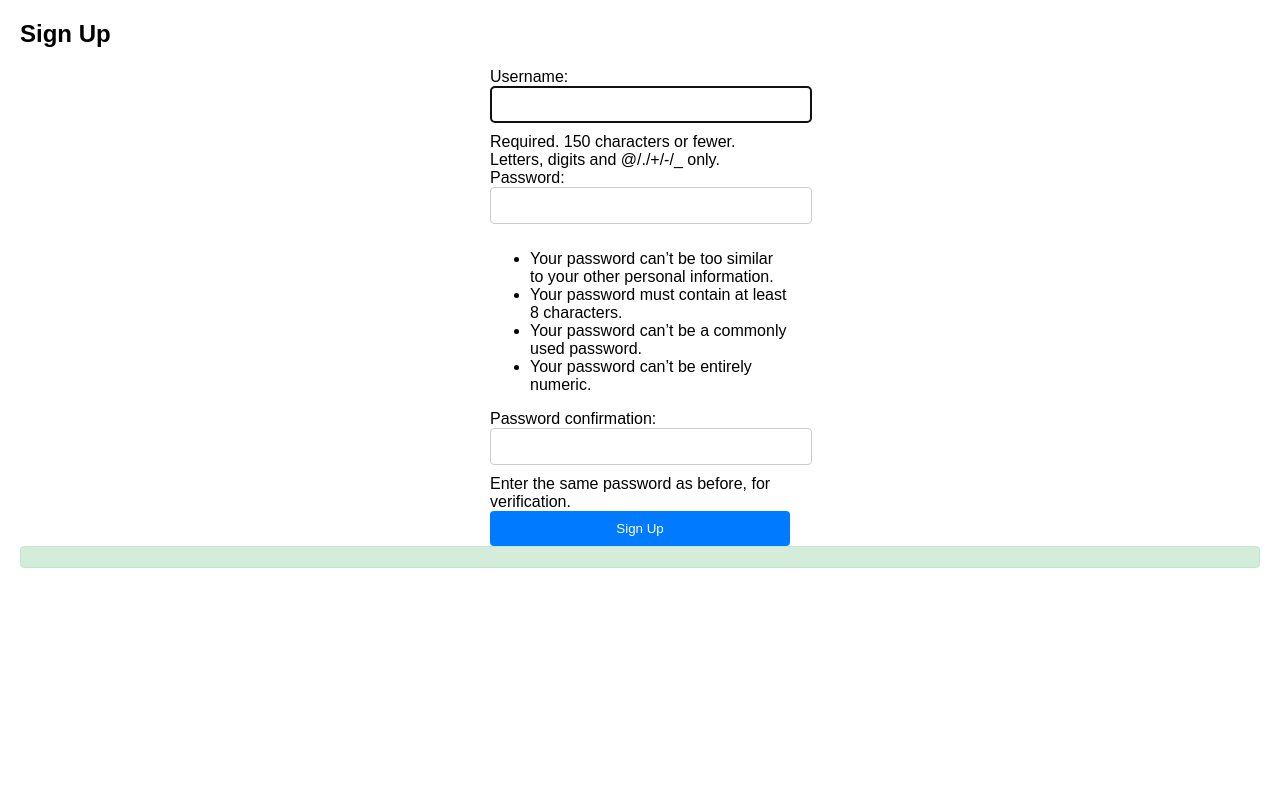
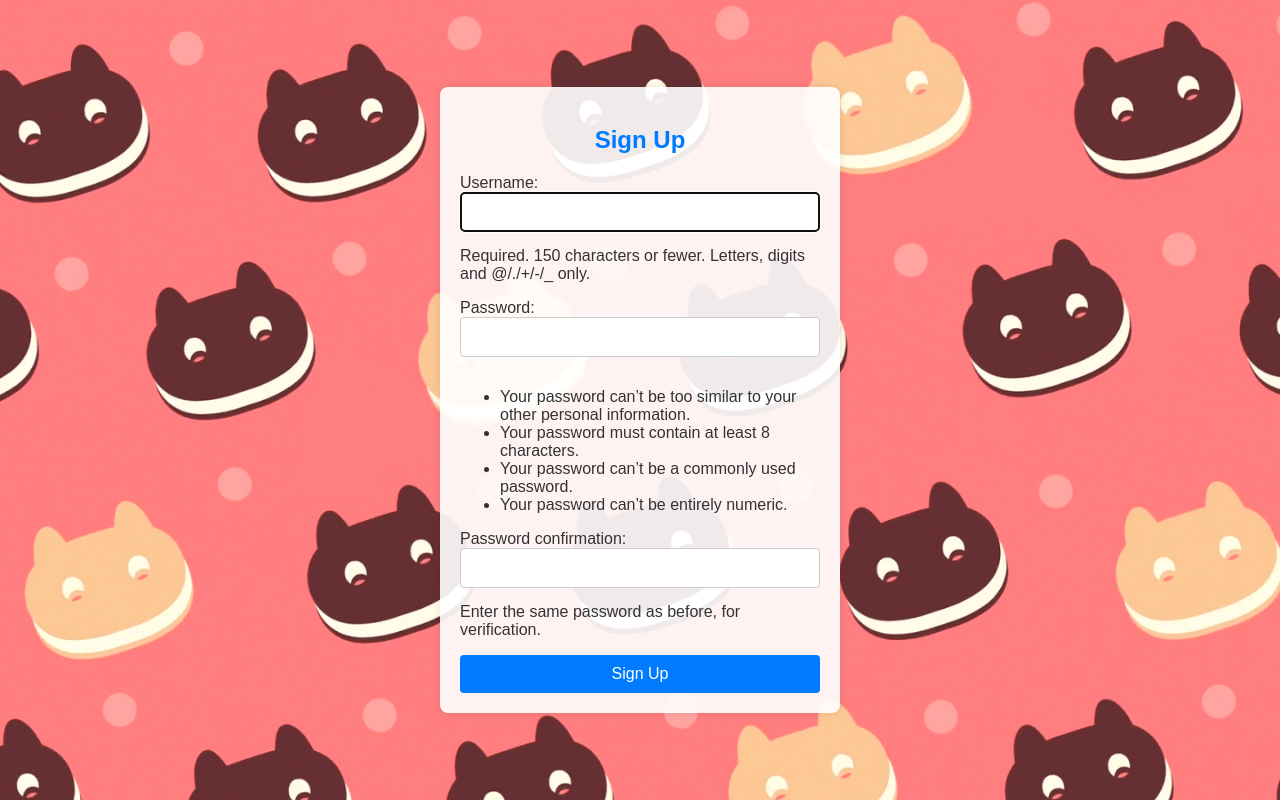
Before and after one commit to tarothanawat/ku-polls, a Django app: page /signup/ in a window 1280 px wide. Run offline with Django 5.2, Linux system fonts and the light colour scheme.

Commit message:
Update login and signup html, removed logged_out.html, create unittest to check that questions are ordered by publish date

```diff
--- a/polls/static/polls/style.css
+++ b/polls/static/polls/style.css
@@ -75,7 +75,7 @@ a.btn:active {
     margin-top: 10px;
     text-align: center;
     font-size: 16px;
-    background-color: #007bff;
+    background-color: #333;
     color: white;
     padding: 10px;
     border-radius: 5px;
--- a/polls/templates/polls/base.html
+++ b/polls/templates/polls/base.html
@@ -17,7 +17,10 @@
                 </form>
             </div>
         {% else %}
-            <p>Please <a href="{% url 'login' %}?next={{ request.path }}" class="btn">Login</a></p>
+            <div class="welcome-box">
+                <p>Please <a href="{% url 'login' %}?next={{ request.path }}" class="btn">Login</a></p>
+            </div>
+
         {% endif %}
     </header>
 
--- a/templates/registration/signup.html
+++ b/templates/registration/signup.html
@@ -1,28 +1,46 @@
 <!DOCTYPE html>
-<html>
+<html lang="en">
 <head>
+    <meta charset="UTF-8">
+    <meta name="viewport" content="width=device-width, initial-scale=1.0">
     <title>Sign Up</title>
+    {% load static %}
     <style>
         body {
             font-family: Arial, sans-serif;
-            margin: 20px;
-        }
-        table {
-            margin: auto;
-        }
-        td {
-            padding: 5px;
+            margin: 0;
+            padding: 0;
+            background: url('{% static "polls/images/background.png" %}') no-repeat center center fixed;
+            background-size: cover;
+            display: flex;
+            justify-content: center;
+            align-items: center;
+            height: 100vh;
+            color: #333;
         }
         .form-container {
-            width: 300px;
-            margin: auto;
+            background: rgba(255, 255, 255, 0.9);
+            border-radius: 8px;
+            box-shadow: 0 0 10px rgba(0, 0, 0, 0.1);
+            padding: 20px;
+            width: 100%;
+            max-width: 400px;
+            box-sizing: border-box;
         }
-        .form-container input[type="text"], .form-container input[type="password"], .form-container input[type="email"] {
-            width: 100%;
+        h2 {
+            text-align: center;
+            margin-bottom: 20px;
+            color: #007bff;
+        }
+        .form-container input[type="text"],
+        .form-container input[type="password"],
+        .form-container input[type="email"] {
+            width: calc(100% - 22px); /* Adjust width to account for padding and border */
             padding: 10px;
-            margin-bottom: 10px;
+            margin-bottom: 15px;
             border: 1px solid #ccc;
             border-radius: 4px;
+            font-size: 16px;
         }
         .form-container button {
             width: 100%;
@@ -32,6 +50,7 @@
             border: none;
             border-radius: 4px;
             cursor: pointer;
+            font-size: 16px;
         }
         .form-container button:hover {
             background-color: #0056b3;
@@ -39,6 +58,7 @@
         .errorlist {
             color: red;
             font-size: 0.875em;
+            margin-top: 10px;
         }
         .message {
             padding: 10px;
@@ -58,20 +78,29 @@
     </style>
 </head>
 <body>
+    <div class="form-container">
         <h2>Sign Up</h2>
         {% if form.errors %}
             <div class="message error">
                 Please correct the errors below.
+                <ul class="errorlist">
+                    {% for field in form %}
+                        {% if field.errors %}
+                            <li>{{ field.label }}: {{ field.errors }}</li>
+                        {% endif %}
+                    {% endfor %}
+                </ul>
             </div>
         {% endif %}
-    <form method="POST" class="form-container">
+        <form method="POST">
             {% csrf_token %}
-        {{ form.as_table }}
+            {{ form.as_p }}
             <button type="submit">Sign Up</button>
         </form>
+        {% if form.is_valid %}
             <div class="message success">
-        {% if form.is_valid %}
                 Account created successfully!
+            </div>
         {% endif %}
     </div>
 </body>
```
Also changed, not shown: polls/tests/tests.py (+38 -35 lines), templates/registration/logged_out.html (deleted, +0 -10 lines), templates/registration/login.html (+35 -16 lines). Lines whose indentation alone changed are shown as unchanged.
